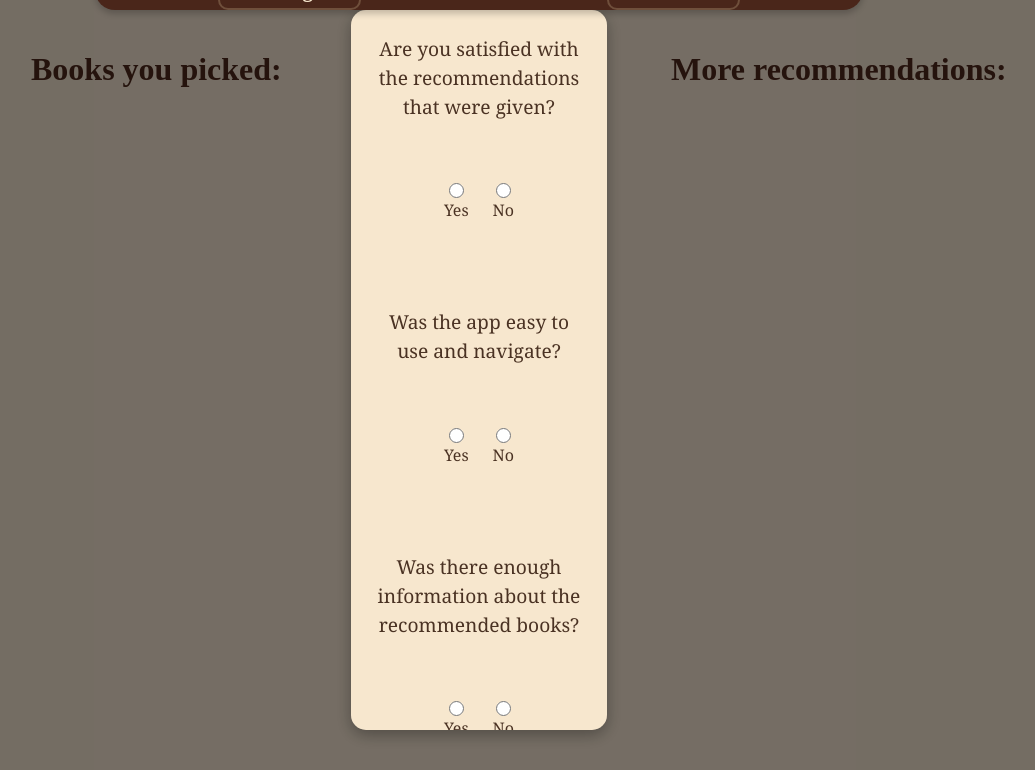
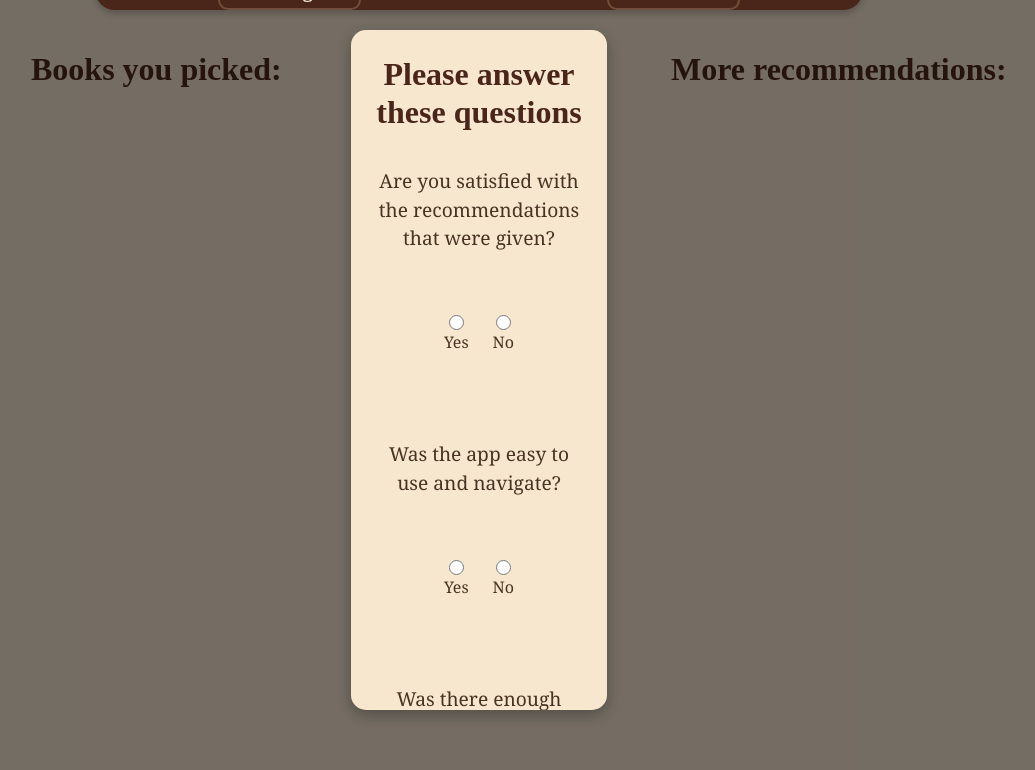
Before and after one commit to kotik508/book_recommender, a Python web app: template website/templates/final.html in a window 1280 px wide. Shown: the part 30-800 px from the top of the page, without its empty margins (161-1196 px from the left). Run offline with Jinja, Linux system fonts and the light colour scheme; the template is opened without the code that fills it, so the values that code supplies are empty; some libraries are stand-ins or nearby versions.

Commit message:
Header + visual fix

```diff
--- a/website/static/css/final.css
+++ b/website/static/css/final.css
@@ -101,6 +101,7 @@ input[type="radio"] {
     width: 15px;
     height: 15px;
     accent-color: rgb(92, 65, 48);
+    cursor: pointer;
 }
 
 /*
@@ -122,7 +123,7 @@ input[type="radio"] {
 }
 
 .modal-content {
-    max-height: 90vh;
+    max-height: 85vh;
     overflow-y: auto;
     position: absolute;
     top: 50%;
--- a/website/templates/final.html
+++ b/website/templates/final.html
@@ -26,6 +26,7 @@ href="static/css/final.css" />
 <div id="questionModal" class="modal-quest">
     <div class="modal-content">
         <form id="questionForm">
+            <h2>Please answer these questions</h2>
             <input type="hidden" name="form_type" value="question_form">
             <label for="question1"> Are you satisfied with the recommendations that were given? </label><br>
             <div class="radio-group">
```
